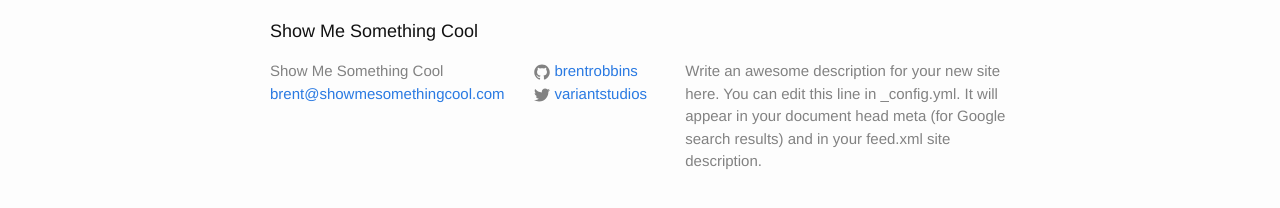
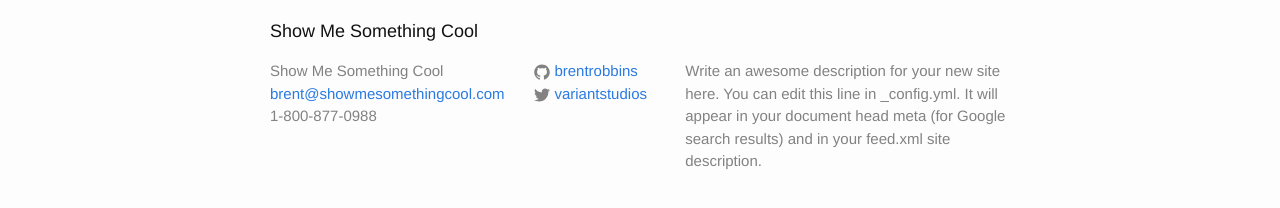
Before and after one commit to variantstudios/showmesomethingcool.com, a Jekyll site: the page built from index.html, in a window 1280 px wide. Shown: the part 489-697 px from the top of the page. Built offline with Jekyll 4.4.1, drawn with Linux system fonts in a browser that asks for light colours.

Commit message:
Updated '_includes/footer.html' via CloudCannon

```diff
--- a/_includes/footer.html
+++ b/_includes/footer.html
@@ -9,6 +9,7 @@
         <ul class="contact-list">
           <li>{{ site.title }}</li>
           <li><a href="mailto:{{ site.email }}">{{ site.email }}</a></li>
+          <li class="editable">1-800-877-0988</li>
         </ul>
       </div>
 
```
